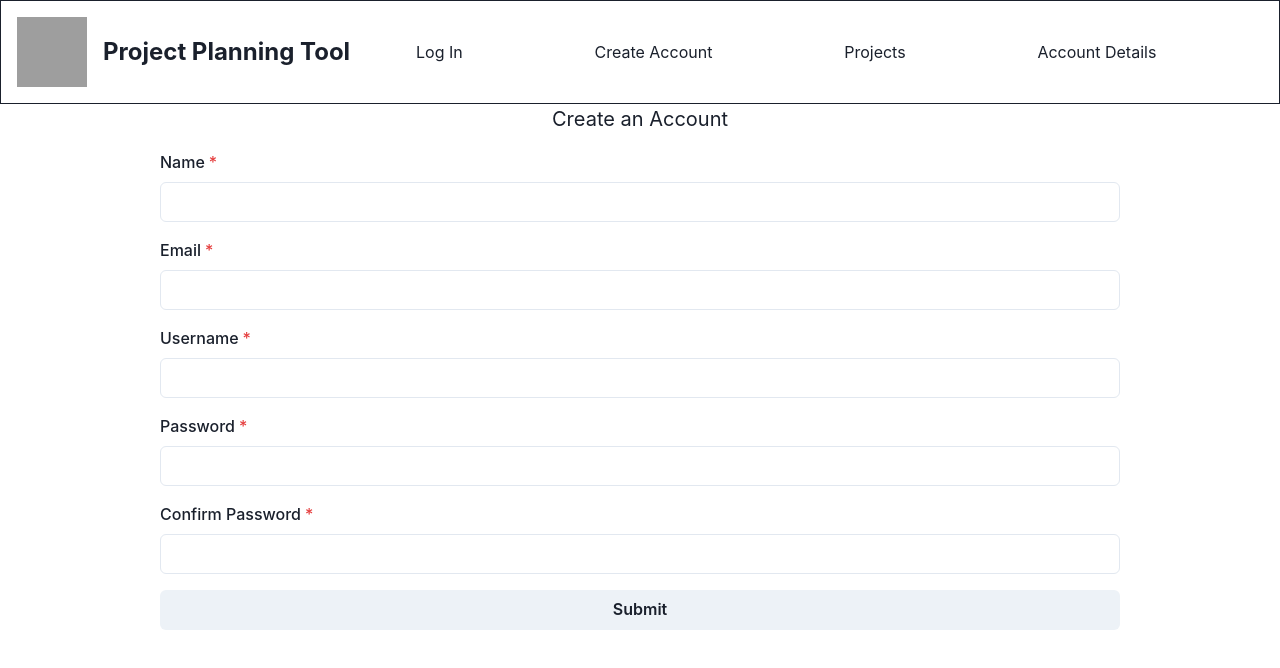
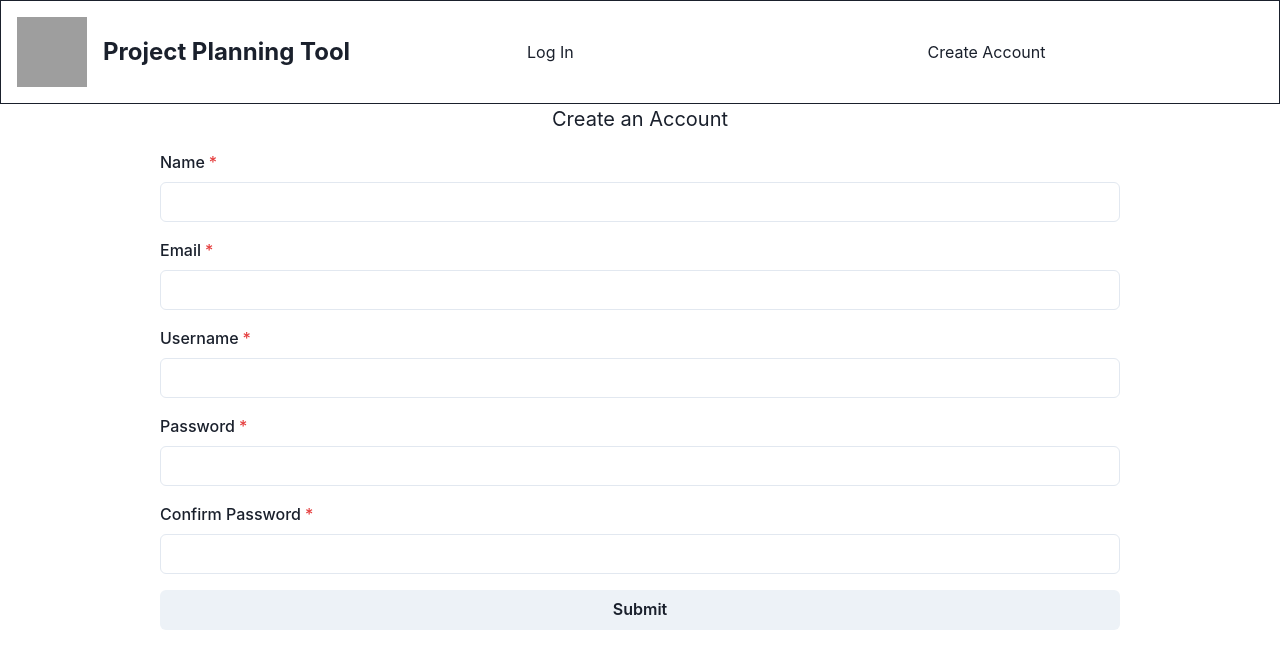
Before and after one commit to kisstheinferno/project-planning-tool, a React (Create React App) app in the folder frontend/: page /sign-up in a window 1280 px wide. Shown: the top 668 px of the page. Built offline with nearby package versions, Linux system fonts and the light colour scheme; grey boxes are pictures that could not be loaded.

Commit message:
finish navigation

```diff
--- a/frontend/src/App.tsx
+++ b/frontend/src/App.tsx
@@ -1,13 +1,39 @@
 import './App.css';
 import { ChakraProvider } from '@chakra-ui/react';
-import { Outlet } from 'react-router-dom';
+import { Outlet, useLoaderData} from 'react-router-dom';
 import Header from './Components/Header';
+import { useState } from 'react';
+
+type Data = {
+  email: string;
+  name: string;
+  username: string;
+};
+
+export type Context = {
+  loggedIn: boolean;
+  toggleLoggedIn: () => void;
+}
 
 function App() {
+  const data = useLoaderData() as Data | undefined;
+  const [loggedIn, setLoggedIn] = useState(data?.username !== undefined);
+
+  const toggleLoggedIn = () => {
+    setLoggedIn(!loggedIn);
+  }
+
+  const context: Context = {
+    loggedIn,
+    toggleLoggedIn
+  }
+
+  console.log("LOGGEDIN: ", loggedIn);
+
   return (
     <ChakraProvider>
-      <Header />
-      <Outlet />
+      <Header loggedIn={loggedIn}/>
+      <Outlet context={context}/>
     </ChakraProvider>
   );
 }
--- a/frontend/src/Components/Header.tsx
+++ b/frontend/src/Components/Header.tsx
@@ -3,15 +3,17 @@ import logo from './logo';
 import { Link } from 'react-router-dom';
 
 const pages = [
-  {name: "Log In", path: "/log-in"},
-  {name: "Create Account", path: "/sign-up"},
-  {name: "Projects", path: "/projects"},
-  {name: "Account Details", path: "/profile"},
+  {name: "Log In", path: "/log-in", showWhenLoggedIn: false},
+  {name: "Create Account", path: "/sign-up", showWhenLoggedIn: false},
+  {name: "Projects", path: "/projects", showWhenLoggedIn: true},
+  {name: "Account Details", path: "/profile", showWhenLoggedIn: true},
 ]
 
-const Header = () => {
+type Props = {
+  loggedIn: boolean;
+}
 
-
+const Header = ({loggedIn}:Props) => {
   return (
     <Box p={4} display="flex" border="1px solid" alignItems="center">
       <Box display="flex" gap={4}  alignItems="center">
@@ -25,7 +27,17 @@ const Header = () => {
       </Box>
       <Box display="flex" justifyContent="space-around" w="70%">
         {pages.map((page) => {
-          return (<Link to={page.path}><Box>{page.name}</Box></Link>);
+          if (
+            (loggedIn && page.showWhenLoggedIn) ||
+            (!loggedIn && !page.showWhenLoggedIn)) {
+            return (
+              <Link to={page.path} key={page.name}>
+                <Box>{page.name}</Box>
+              </Link>
+            );
+          } else {
+            return null;
+          }
         })}
       </Box>
     </Box>
--- a/frontend/src/Pages/Login.tsx
+++ b/frontend/src/Pages/Login.tsx
@@ -1,11 +1,13 @@
 import { Box, Text, FormControl, FormLabel, Input, FormErrorMessage, Button, useToast } from '@chakra-ui/react';
 import { useState } from 'react';
 import axios from 'axios';
-import { useNavigate } from 'react-router-dom';
+import { useNavigate, useOutletContext } from 'react-router-dom';
+import { Context } from '../App';
 
 const Login = () => {
   const navigate = useNavigate();
   const toast = useToast();
+  const context = useOutletContext() as Context;
 
   const [username, setUsername] = useState('');
   const [password, setPassword] = useState('');
@@ -40,8 +42,8 @@ const Login = () => {
         password,
       })
       .then((response) => {
-        console.log('RESPONSE: ', response.data);
         const token = response.data;
+        context.toggleLoggedIn();
         localStorage.setItem("token", token);
         setUsername('');
         setPassword('');
--- a/frontend/src/Pages/Profile.tsx
+++ b/frontend/src/Pages/Profile.tsx
@@ -1,23 +1,23 @@
 import { Box, Text, Button, useToast } from '@chakra-ui/react';
-import { useLoaderData, useNavigate } from 'react-router-dom'
+import { useNavigate, useOutletContext } from 'react-router-dom'
+import { Context } from '../App';
 
 const Profile = () => {
-    const data = useLoaderData();
     const navigate = useNavigate()
     const toast = useToast()
+    const context = useOutletContext() as Context
 
-    console.log(data)
-
-    const onClick = () => {
-        localStorage.removeItem("token")
-        navigate("/log-in")
+    const logout = () => {
+        localStorage.removeItem("token");
+        context.toggleLoggedIn();
+        navigate("/log-in");
         toast({
             title: "Success",
             description: "You have been logged out!",
             status: "success",
             duration: 3000,
             isClosable: true
-        })
+        });
     }
 
     return (
@@ -25,7 +25,7 @@ const Profile = () => {
           <Text textAlign="center" mb={4}>
             Account Details
           </Text>
-          <Button onClick={onClick}>Log Out</Button>
+          <Button onClick={logout}>Log Out</Button>
         </Box>
     )
 };
--- a/frontend/src/Pages/SignUp.tsx
+++ b/frontend/src/Pages/SignUp.tsx
@@ -1,7 +1,8 @@
 import { Box, Input, Text, Button, FormControl, FormLabel, FormErrorMessage, useToast } from '@chakra-ui/react';
 import { useState } from 'react';
 import axios from 'axios';
-import { useNavigate } from 'react-router-dom';
+import { useNavigate, useOutletContext } from 'react-router-dom';
+import { Context } from '../App';
 
 const isInvalidEmail = (email: string) => {
   const emailFormat = /\S+@\S+\.\S+/;
@@ -23,6 +24,7 @@ const isInvalidPassMatch = (password: string, secondPassword: string) => {
 const SignUp = () => {
   const navigate = useNavigate();
   const toast = useToast();
+  const context = useOutletContext() as Context;
 
   const [name, setName] = useState('');
   const [email, setEmail] = useState('');
@@ -90,8 +92,8 @@ const SignUp = () => {
         password,
       })
       .then((response) => {
-        console.log('RESPONSE: ', response.data);
         const token = response.data;
+        context.toggleLoggedIn();
         localStorage.setItem("token", token);
         setName('');
         setEmail('');
--- a/frontend/src/index.tsx
+++ b/frontend/src/index.tsx
@@ -15,6 +15,21 @@ const router = createBrowserRouter([
   {
     path: "/",
     element: <App />,
+    loader: async () => {
+      const token = localStorage.getItem("token");
+      if (token) {
+        try {
+          const response = await axios.get("http://localhost:3005/auth/profile",
+            { headers: { Authorization: `Bearer ${token}`} }
+          );
+          return response.data;
+        } catch (error) {
+          return {};
+        }
+      } else {
+        return {};
+      }
+    },
     children: [
       {
         path: "/sign-up",
```
Also changed, not shown: 1 other file (tests, documents, lock files or other folders).
